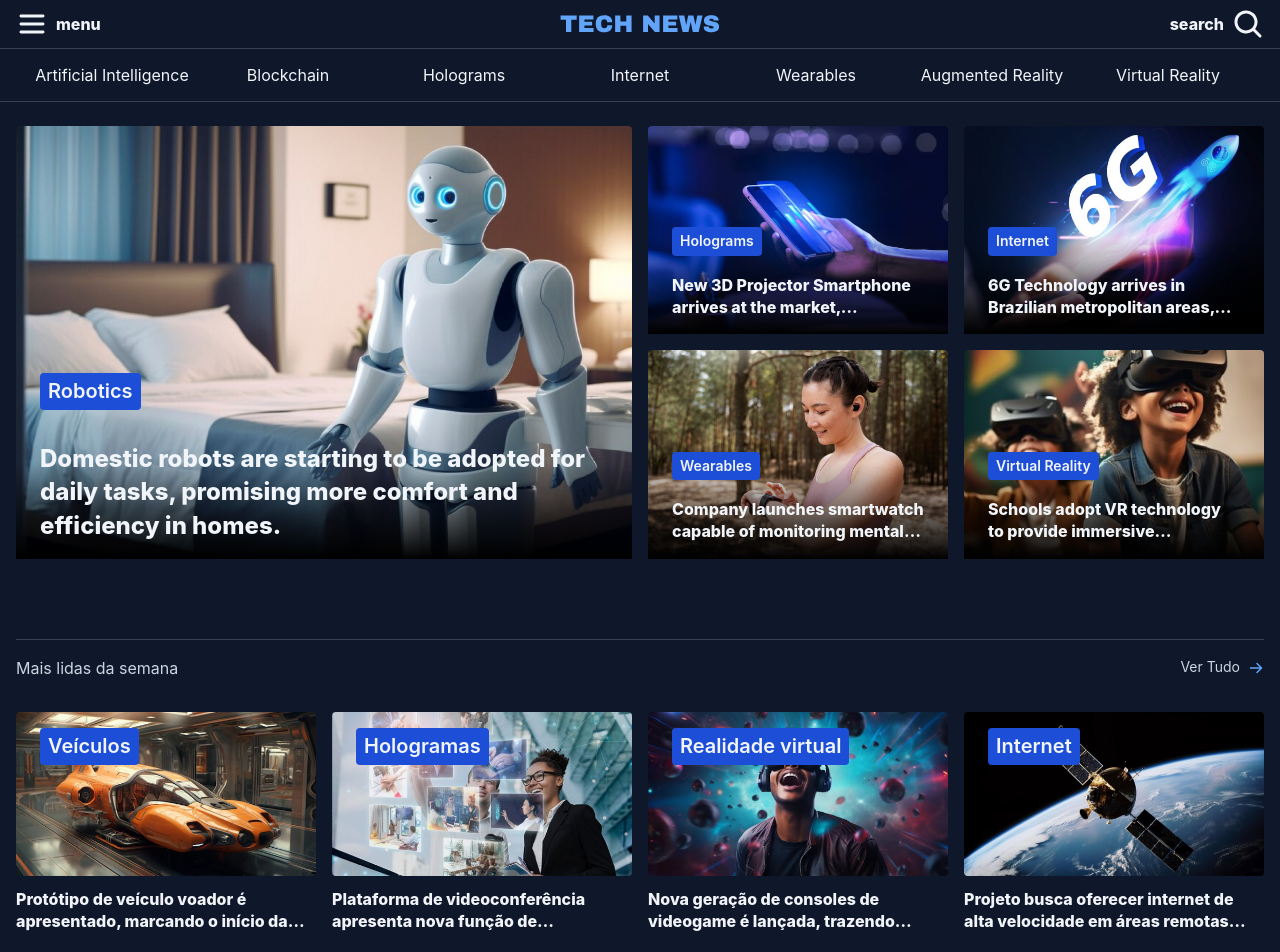
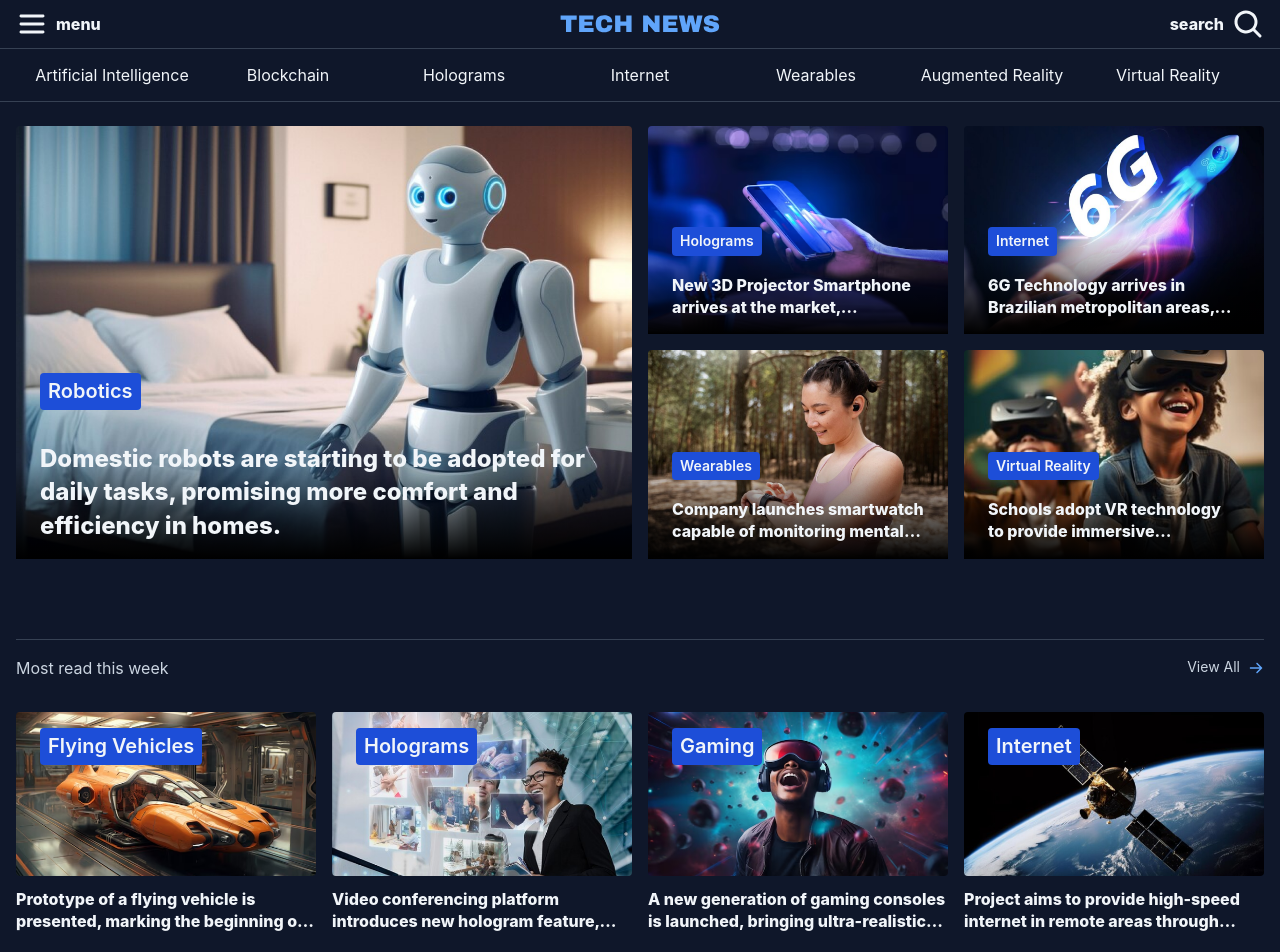
Before and after one commit to P3dr0PRR/Portal-de-noticias-23_03_26, a React (Vite) app: page / in a window 1280 px wide. Shown: the top 952 px of the page. Built offline with nearby package versions, Linux system fonts and the light colour scheme; a web font is replaced by a local one.

Commit message:
feat: translate MostRead component to English

```diff
--- a/src/assets/mostRead/mostRead.tsx
+++ b/src/assets/mostRead/mostRead.tsx
@@ -8,9 +8,9 @@ export function MostRead() {
   return (
     <section>
       <header className="text-text-secondary grid grid-cols-[1fr_1fr] border-t border-gray-700 py-4">
-        <div className="justify-start">Mais lidas da semana</div>
+        <div className="justify-start">Most read this week</div>
         <div className="grid grid-cols-[auto_auto] items-center gap-2 justify-self-end">
-          <p className=" hover:text-brand-light">Ver Tudo</p>
+          <p className=" hover:text-brand-light">View All</p>
           <img src={arrow} alt="Arrow" className="h-4 w-auto " />
         </div>
       </header>
@@ -21,13 +21,13 @@ export function MostRead() {
           <div className="absolute inset-x-0 top-0 p-4 px-6">
             <figcaption>
               <span className="text-text-primary xl:text-xl title-bg">
-                Veículos
+                Flying Vehicles
               </span>
             </figcaption>
           </div>
           <h2 className="text-text-primary mt-3 line-clamp-2 break-words">
-            Protótipo de veículo voador é apresentado, marcando o início da era
-            dos transportes aéreos pessoais.
+            Prototype of a flying vehicle is presented, marking the beginning of
+            the era of personal aerial transportation.
           </h2>
         </div>
 
@@ -36,13 +36,13 @@ export function MostRead() {
           <div className="absolute inset-x-0 top-0 p-4 px-6">
             <figcaption>
               <span className="text-text-primary xl:text-xl title-bg">
-                Hologramas
+                Holograms
               </span>
             </figcaption>
           </div>
           <h2 className="text-text-primary mt-3 line-clamp-2 break-words">
-            Plataforma de videoconferência apresenta nova função de hologramas,
-            tornando as chamadas virtuais mais realistas e envolventes.
+            Video conferencing platform introduces new hologram feature, making
+            virtual calls more realistic and engaging.
           </h2>
         </div>
 
@@ -51,13 +51,14 @@ export function MostRead() {
           <div className="absolute inset-x-0 top-0 p-4 px-6">
             <figcaption>
               <span className="text-text-primary xl:text-xl title-bg">
-                Realidade virtual
+                Gaming
               </span>
             </figcaption>
           </div>
           <h2 className="text-text-primary mt-3 line-clamp-2 break-words">
-            Nova geração de consoles de videogame é lançada, trazendo gráficos
-            ultra-realistas e experiências de jogo totalmente envolventes.
+            A new generation of gaming consoles is launched, bringing
+            ultra-realistic graphics and completely immersive gaming
+            experiences.
           </h2>
         </div>
 
@@ -71,8 +72,8 @@ export function MostRead() {
             </figcaption>
           </div>
           <h2 className="text-text-primary mt-3 line-clamp-2 break-words">
-            Projeto busca oferecer internet de alta velocidade em áreas remotas
-            através de satélites.
+            Project aims to provide high-speed internet in remote areas through
+            satellites.
           </h2>
         </div>
       </div>
```
